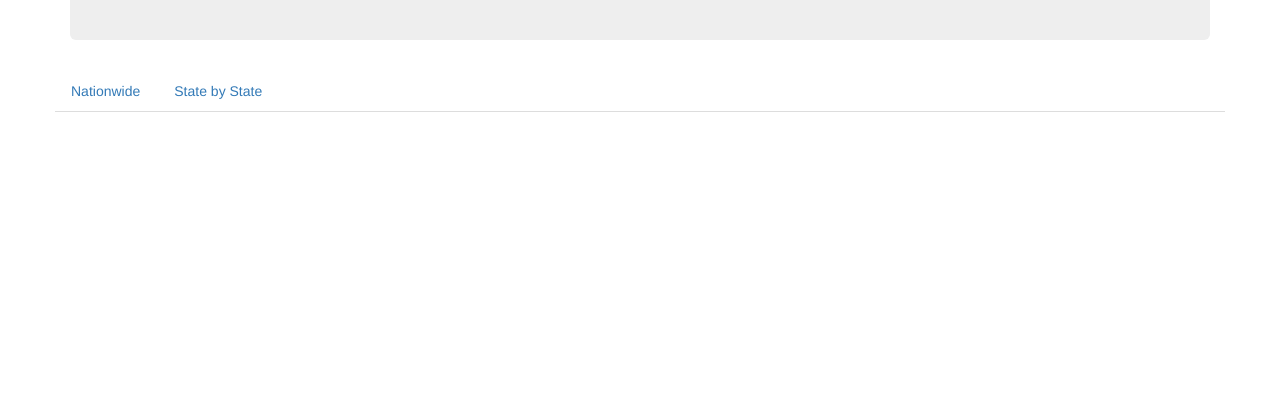
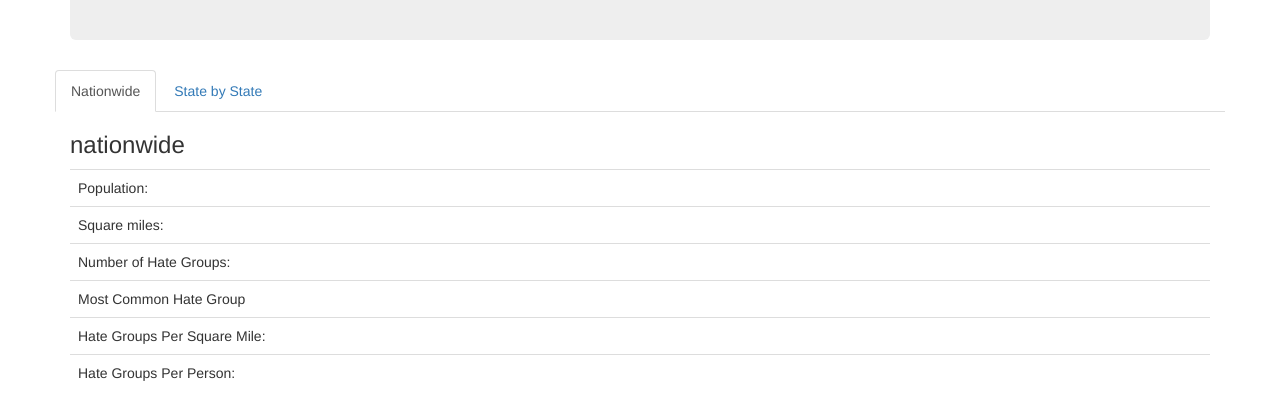
Before and after one commit to emmacote/hate_groups, a plain HTML site: page static/index.html in a window 1280 px wide. Shown: the part 155-574 px from the top of the page. Drawn offline with nearby package versions, Linux system fonts and the light colour scheme; no server answers.

Commit message:
Active panel setting so that the nationwide pane shows upon page load

```diff
--- a/static/index.html
+++ b/static/index.html
@@ -15,12 +15,12 @@
     </div>
     <div class="row">
         <ul class="nav nav-tabs">
-            <li><a data-toggle="tab" href="#nationwidepane">Nationwide</a></li>
+            <li class="active"><a data-toggle="tab" href="#nationwidepane">Nationwide</a></li>
             <li><a data-toggle="tab" href="#statebystatepane">State by State</a></li>
         </ul>
     </div>
     <div class="tab-content">
-        <div class="tab-pane" id="nationwidepane">
+        <div class="tab-pane active" id="nationwidepane">
             <h3>nationwide</h3>
             <table class="table">
                 <tr>
```
